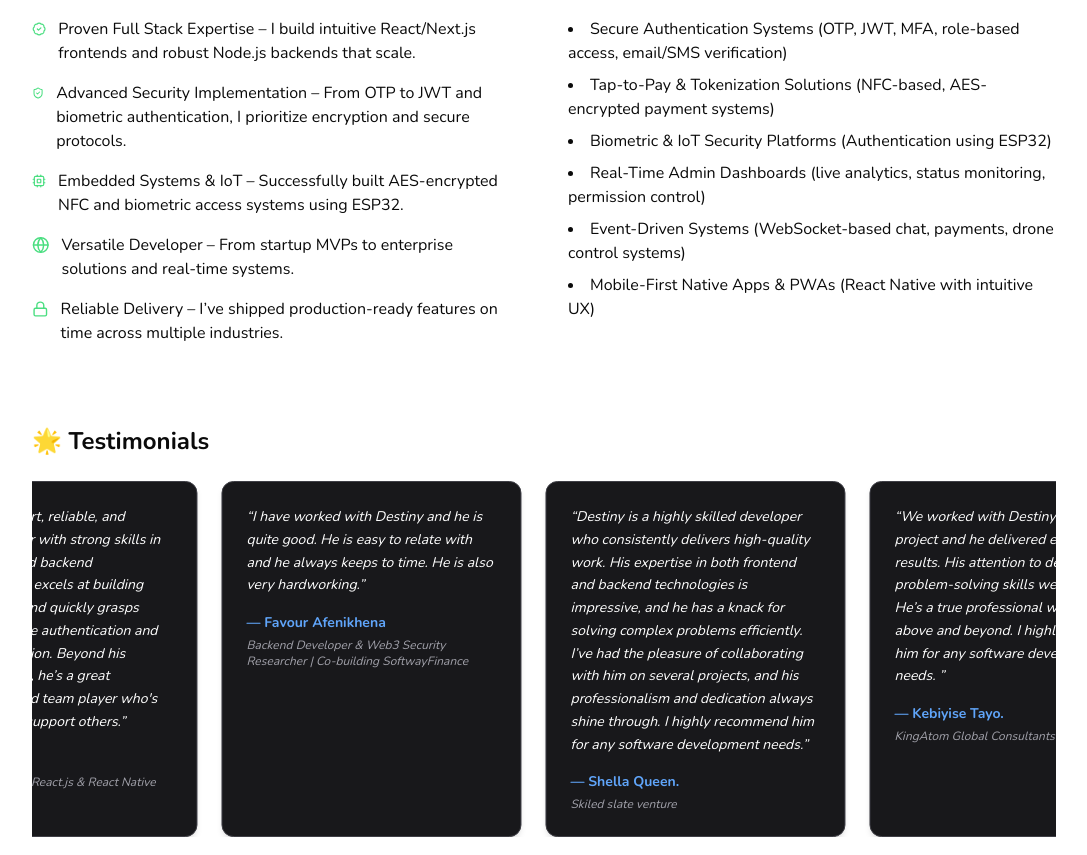
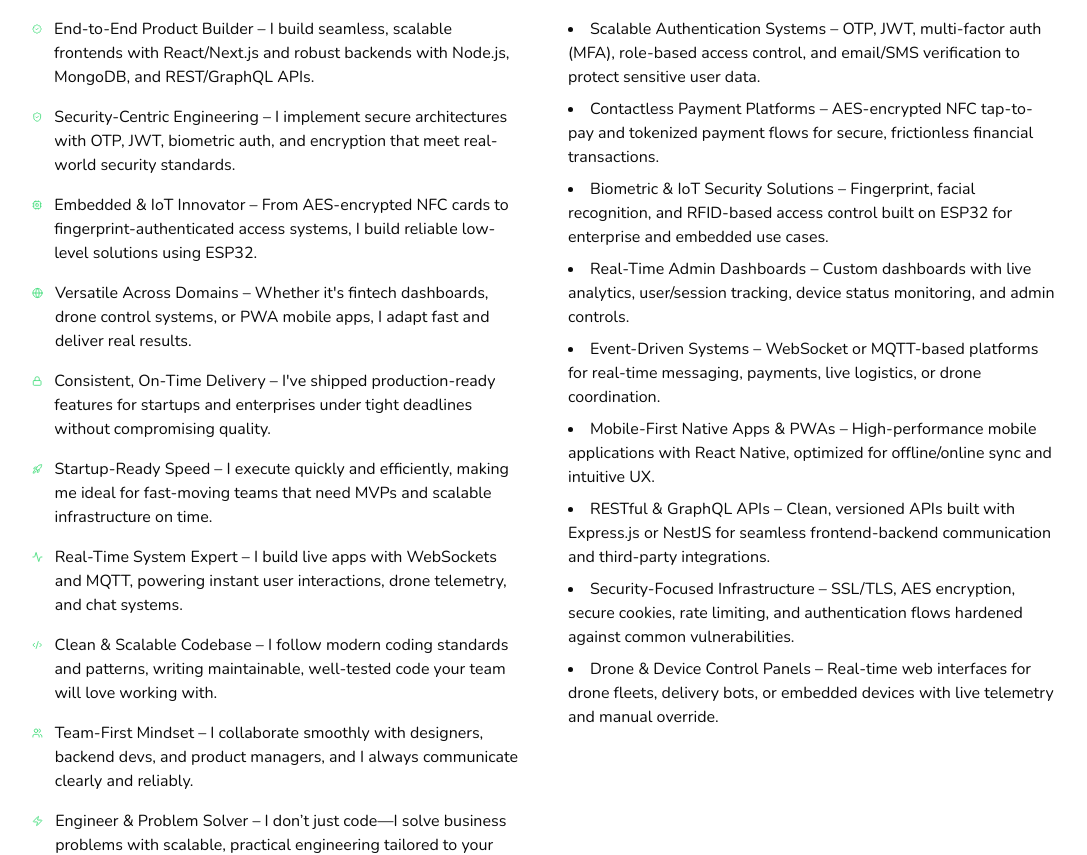
Before and after one commit to owolabijunior12/portifolio2024, a Next.js app: page /Hire in a window 1280 px wide. Shown: the part 367-1222 px from the top of the page, without its empty margins (96-1183 px from the left). Built offline with nearby package versions, Linux system fonts and the light colour scheme.

Commit message:
feat: enhance reasons to hire section with new icons and improved descriptions

```diff
--- a/app/Hire/page.tsx
+++ b/app/Hire/page.tsx
@@ -13,8 +13,14 @@ import {
   Globe,
   Lock,
   BadgeCheck,
+  Rocket,
+  Activity,
+  Code2,
+  Users,
+  Zap,
   X
 } from "lucide-react";
+
 
 const testimonials = [
   {
@@ -65,34 +71,68 @@ const testimonials = [
 const reasonsToHire = [
   {
     icon: <BadgeCheck className="text-green-400" />,
-    text: "Proven Full Stack Expertise – I build intuitive React/Next.js frontends and robust Node.js backends that scale."
+    text: "End-to-End Product Builder – I build seamless, scalable frontends with React/Next.js and robust backends with Node.js, MongoDB, and REST/GraphQL APIs.",
   },
   {
     icon: <ShieldCheck className="text-green-400" />,
-    text: "Advanced Security Implementation – From OTP to JWT and biometric authentication, I prioritize encryption and secure protocols."
+    text: "Security-Centric Engineering – I implement secure architectures with OTP, JWT, biometric auth, and encryption that meet real-world security standards.",
   },
   {
     icon: <Cpu className="text-green-400" />,
-    text: "Embedded Systems & IoT – Successfully built AES-encrypted NFC and biometric access systems using ESP32."
+    text: "Embedded & IoT Innovator – From AES-encrypted NFC cards to fingerprint-authenticated access systems, I build reliable low-level solutions using ESP32.",
   },
   {
     icon: <Globe className="text-green-400" />,
-    text: "Versatile Developer – From startup MVPs to enterprise solutions and real-time systems."
+    text: "Versatile Across Domains – Whether it's fintech dashboards, drone control systems, or PWA mobile apps, I adapt fast and deliver real results.",
   },
   {
     icon: <Lock className="text-green-400" />,
-    text: "Reliable Delivery – I’ve shipped production-ready features on time across multiple industries."
+    text: "Consistent, On-Time Delivery – I've shipped production-ready features for startups and enterprises under tight deadlines without compromising quality.",
+  },
+  {
+    icon: <Rocket className="text-green-400" />,
+    text: "Startup-Ready Speed – I execute quickly and efficiently, making me ideal for fast-moving teams that need MVPs and scalable infrastructure on time.",
+  },
+  {
+    icon: <Activity className="text-green-400" />,
+    text: "Real-Time System Expert – I build live apps with WebSockets and MQTT, powering instant user interactions, drone telemetry, and chat systems.",
+  },
+  {
+    icon: <Code2 className="text-green-400" />,
+    text: "Clean & Scalable Codebase – I follow modern coding standards and patterns, writing maintainable, well-tested code your team will love working with.",
+  },
+  {
+    icon: <Users className="text-green-400" />,
+    text: "Team-First Mindset – I collaborate smoothly with designers, backend devs, and product managers, and I always communicate clearly and reliably.",
+  },
+  {
+    icon: <Zap className="text-green-400" />,
+    text: "Engineer & Problem Solver – I don’t just code—I solve business problems with scalable, practical engineering tailored to your product goals.",
   },
 ];
 
+
 const whatICanBuild = [
-  "Secure Authentication Systems (OTP, JWT, MFA, role-based access, email/SMS verification)",
-  "Tap-to-Pay & Tokenization Solutions (NFC-based, AES-encrypted payment systems)",
-  "Biometric & IoT Security Platforms (Authentication using ESP32)",
-  "Real-Time Admin Dashboards (live analytics, status monitoring, permission control)",
-  "Event-Driven Systems (WebSocket-based chat, payments, drone control systems)",
-  "Mobile-First Native Apps & PWAs (React Native with intuitive UX)"
+  " Scalable Authentication Systems – OTP, JWT, multi-factor auth (MFA), role-based access control, and email/SMS verification to protect sensitive user data.",
+
+  " Contactless Payment Platforms – AES-encrypted NFC tap-to-pay and tokenized payment flows for secure, frictionless financial transactions.",
+
+  " Biometric & IoT Security Solutions – Fingerprint, facial recognition, and RFID-based access control built on ESP32 for enterprise and embedded use cases.",
+
+  " Real-Time Admin Dashboards – Custom dashboards with live analytics, user/session tracking, device status monitoring, and admin controls.",
+
+  " Event-Driven Systems – WebSocket or MQTT-based platforms for real-time messaging, payments, live logistics, or drone coordination.",
+
+  " Mobile-First Native Apps & PWAs – High-performance mobile applications with React Native, optimized for offline/online sync and intuitive UX.",
+
+  " RESTful & GraphQL APIs – Clean, versioned APIs built with Express.js or NestJS for seamless frontend-backend communication and third-party integrations.",
+
+
+  " Security-Focused Infrastructure – SSL/TLS, AES encryption, secure cookies, rate limiting, and authentication flows hardened against common vulnerabilities.",
+
+  " Drone & Device Control Panels – Real-time web interfaces for drone fleets, delivery bots, or embedded devices with live telemetry and manual override."
 ];
+
 
 const fadeIn = (delay = 0) => ({
   hidden: { opacity: 0, y: 30 },
```
